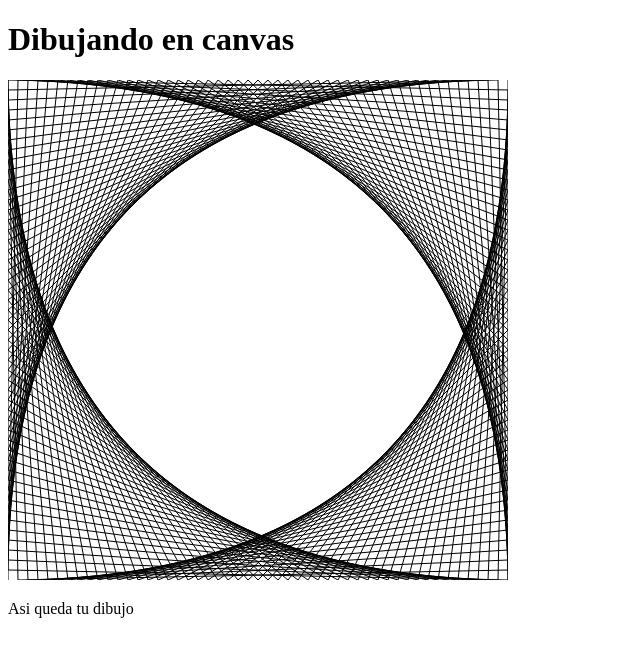
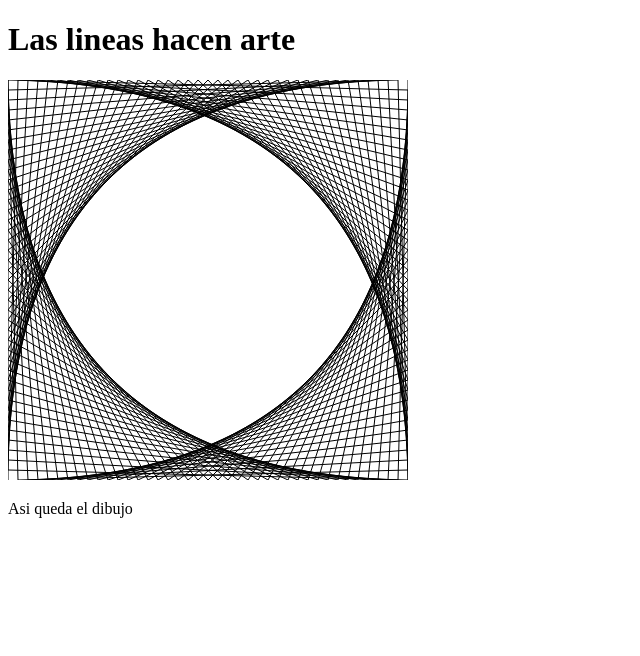
Before and after one commit to De-la-torre/marte, a plain HTML site: page canvas/dibujo.html in a window 1280 px wide. Shown: the whole page, without its empty margins (0-640 px from the left). Drawn offline with Linux system fonts and the light colour scheme.

Commit message:
atencion

```diff
--- a/canvas/dibujo.html
+++ b/canvas/dibujo.html
@@ -4,12 +4,12 @@
     <meta charset="UTF-8">
     <meta http-equiv="X-UA-Compatible" content="IE=edge">
     <meta name="viewport" content="width=device-width, initial-scale=1.0">
-    <title>Dibujando con canvas</title>
+    <title>Dibujando</title>
 </head>
 <body>
-    <h1>Dibujando en canvas</h1>
-    <canvas width="500" height="500" id="dibujito"></canvas>
-    <p>Asi queda tu dibujo</p>
+    <h1>Las lineas hacen arte</h1>
+    <canvas width="400" height="400" id="dibujito"></canvas>
+    <p>Asi queda el dibujo</p>
     <script src="dibujo.js"></script>
 </body>
 </html>
--- a/canvas/dibujo.js
+++ b/canvas/dibujo.js
@@ -1,15 +1,15 @@
 var d = document.getElementById("dibujito");
 var lienzo = d.getContext("2d");
-var lineas = 50;
+var lineas = 40;
 var l = 0;
 var yi, xf, y2;
 while(l < lineas){
-    y2 = 500-(10*l+10);
+    y2 =400-(10*l+10);
     yi = 10*l;
     xf = 10*l+10
-    dibujarLienzo("black", 0, yi, xf, 500);
-    dibujarLienzo("black", yi, 0, 500, xf);
-    dibujarLienzo("black", 500, y2, xf, 500);
+    dibujarLienzo("black", 0, yi, xf, 400);
+    dibujarLienzo("black", yi, 0, 400, xf);
+    dibujarLienzo("black", 400, y2, xf, 400);
     dibujarLienzo("black", y2, 0, 0, xf);
     l = l + 1;
 }
```
